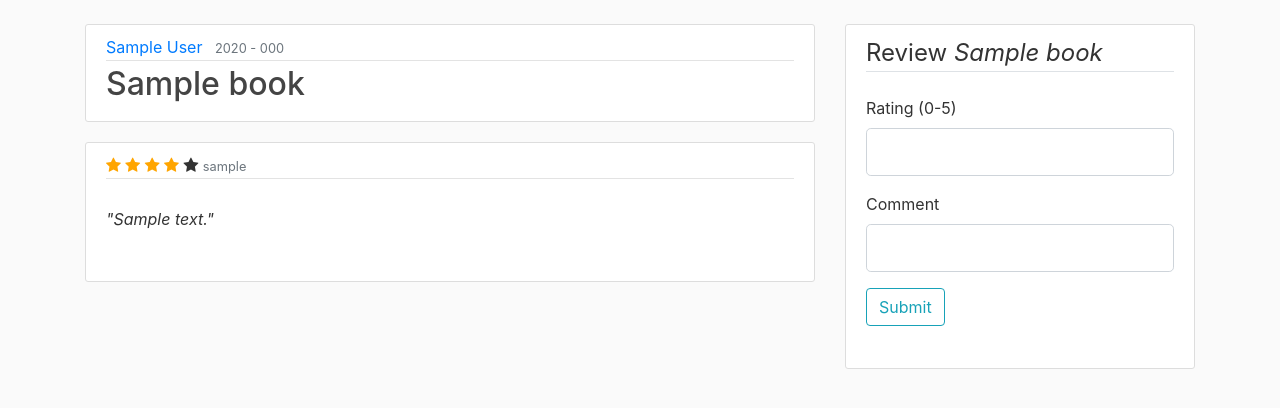
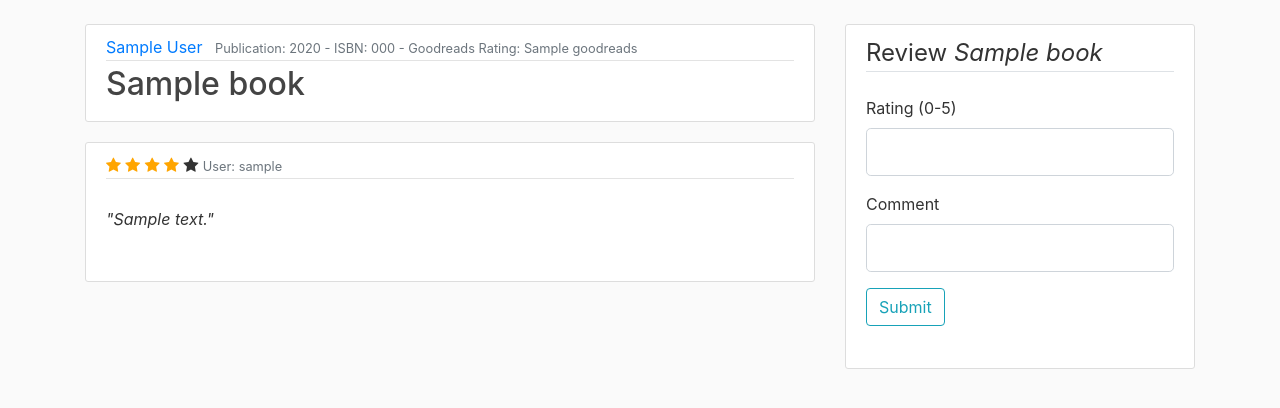
Before and after one commit to ckoopmann/cs50w_project1, a Flask app: template application/templates/book.html in a window 1280 px wide. Shown: the part 56-464 px from the top of the page. Run offline with Flask 2, Linux system fonts and the light colour scheme; tables that the repository leaves empty hold one stand-in row (values such as "Sample post"); the template is opened without the code that fills it: values that come from a table or form of the project are taken from there, most other values are stand-ins (such as "Sample title", 1, 10 or a date in 2020); some libraries are stand-ins or nearby versions.

Commit message:
First version goodreads integration

```diff
--- a/application/templates/book.html
+++ b/application/templates/book.html
@@ -5,7 +5,12 @@
   <div class="media-body">
     <div class="article-metadata">
       <a class="mr-2" href="#">{{ book.author }}</a>
-      <small class="text-muted">{{ book.year }} - {{ book.isbn}}</small>
+      <small class="text-muted"> Publication: {{ book.year }} -  ISBN: {{ book.isbn}} - Goodreads Rating:
+            {% if goodreads %}
+            {{goodreads}}
+            {% else %}
+            Not Available
+            {% endif %}</small>
     </div>
     <h2><a class="article-title" href="#">{{ book.title }}</a></h2>
   </div>
@@ -22,7 +27,7 @@
                 <span class="fa fa-star"></span>
               {% endif %}
             {% endfor %}
-            <small class="text-muted">{{ review.username }}</small>
+            <small class="text-muted">User: {{ review.username }}</small>
           </div>
           <div class="article-content">
             <p><i>"{{ review.comment }}"</i></p>
```
Also changed, not shown: application/routes.py (+9 -2 lines).
